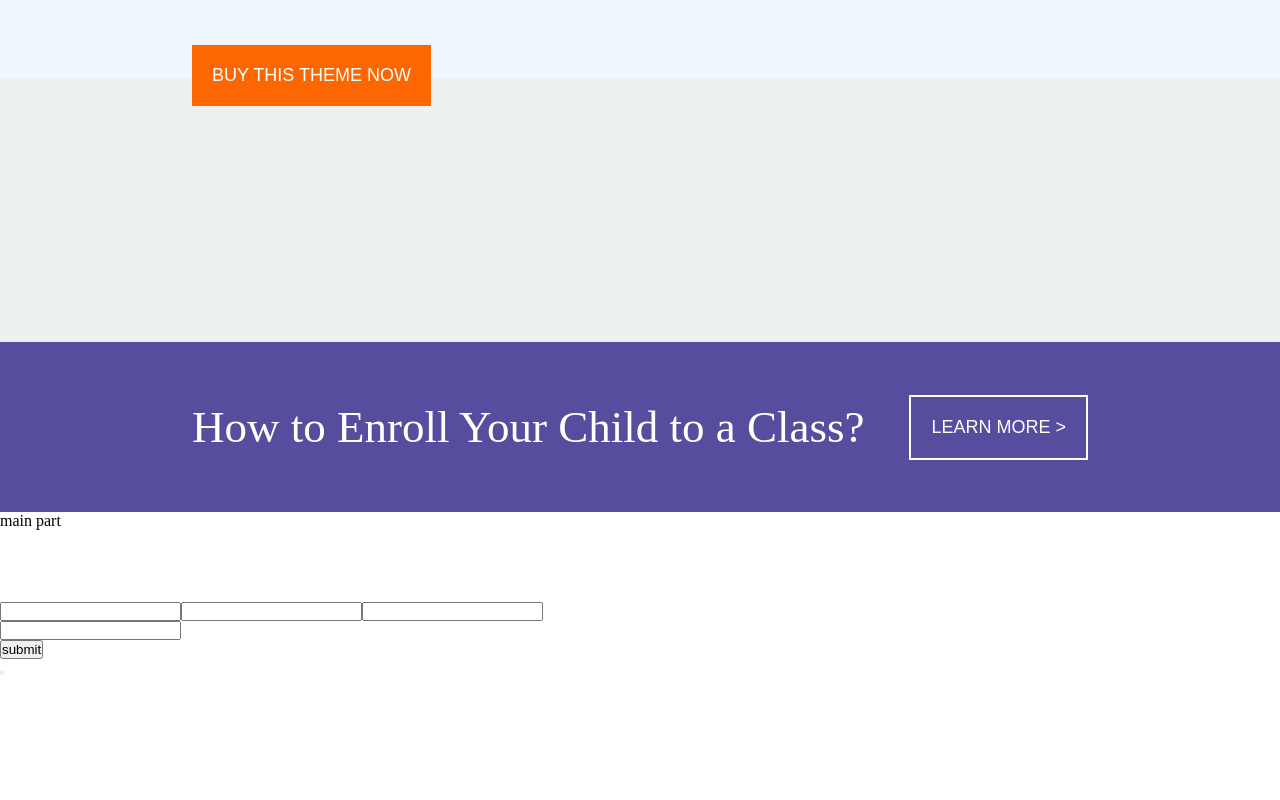
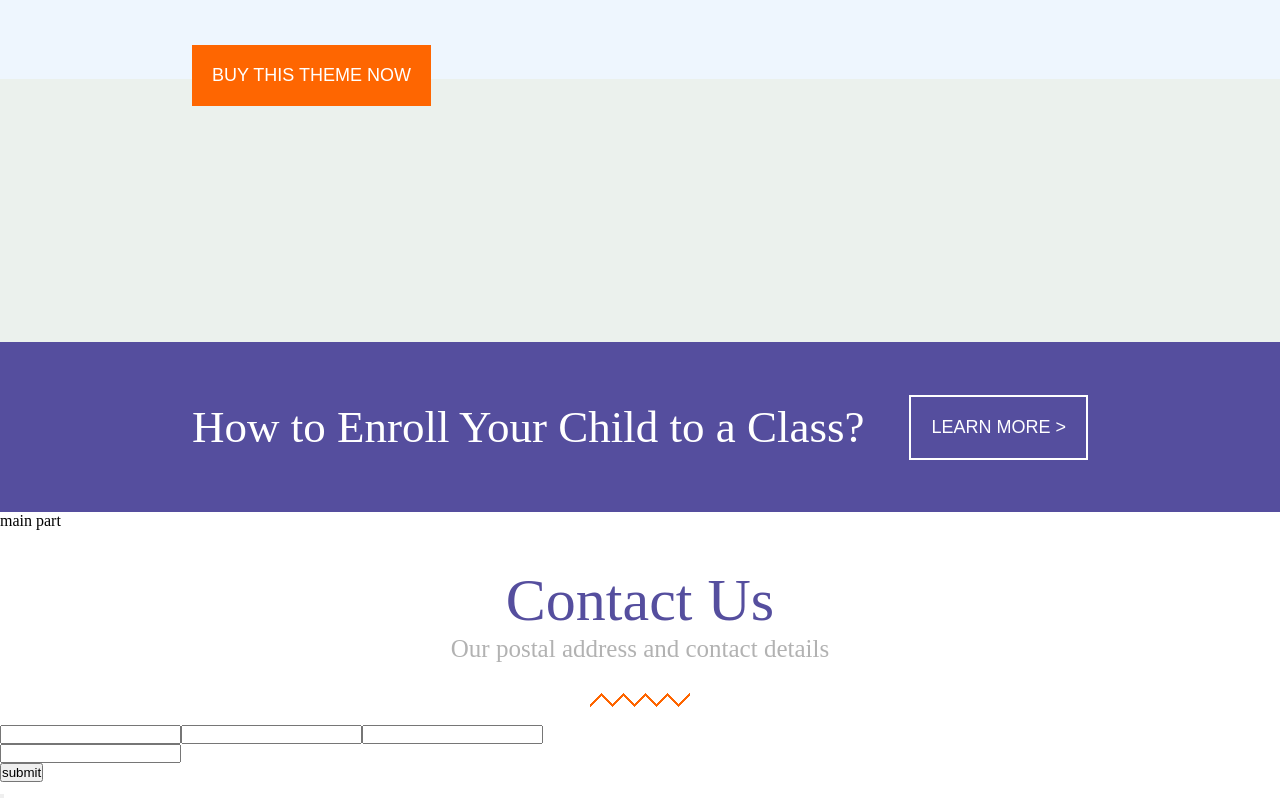
Before and after one commit to MirkoGLostia/proj-html-vuejs, a Vue app: page / in a window 1280 px wide. Shown: the part 558-1358 px from the top of the page. Before the commit the page ends 1235 px from the top, so only its background shows below. Built offline with nearby package versions, Linux system fonts and the light colour scheme; the HTML template or start-up script is replaced by a standard one.

Commit message:
title component

```diff
--- a/src/components/NavigationMenu.vue
+++ b/src/components/NavigationMenu.vue
@@ -17,7 +17,7 @@ export default {
     </div>
 </template>
 
-<style lang="scss">
+<style lang="scss" scoped>
 @use './../styles/partials/variables' as v;
 @use './../styles/partials/mixins' as *;
 </style>
--- a/src/components/PageFooter.vue
+++ b/src/components/PageFooter.vue
@@ -1,6 +1,11 @@
 <script>
+import TitleGeneral from './TitleGeneral.vue';
+
 export default {
-    name: "PageFooter"
+    name: "PageFooter",
+    components: {
+        TitleGeneral
+    }
 }
 </script>
 
@@ -40,11 +45,7 @@ export default {
         <!-- componente info -->
         <section>
             <!-- titolo, creare una component, ripetizione nel main -->
-            <div>
-                <h4></h4>
-                <span></span>
-                <img src="" alt="">
-            </div>
+            <TitleGeneral title="Contact Us" message="Our postal address and contact details" />
 
             <!-- sub-component navigazione -->
             <nav>
--- /dev/null
+++ b/src/components/TitleGeneral.vue
@@ -0,0 +1,46 @@
+<script>
+export default {
+    name: "TitleGeneral",
+    props: {
+        title: String,
+        message: String
+    }
+}
+</script>
+
+<template>
+    <div>
+        <h4>
+            {{ title }}
+        </h4>
+        <span>
+            {{ message }}
+        </span>
+        <img src="/img/header_divider.png" alt="">
+    </div>
+</template>
+
+<style lang="scss" scoped>
+@use './../styles/partials/variables' as v;
+@use './../styles/partials/mixins' as *;
+
+div {
+    @include myBaseContainerCenter;
+    flex-direction: column;
+
+    h4 {
+        color: v.$myButterflyBush;
+        font-size: 60px;
+        font-weight: 200;
+    }
+
+    span {
+        color: rgb(178, 178, 178);
+        font-size: 25px;
+    }
+
+    img {
+        margin-top: 30px;
+    }
+}
+</style>
```
Also changed, not shown: public/img/header_divider.png (added).
